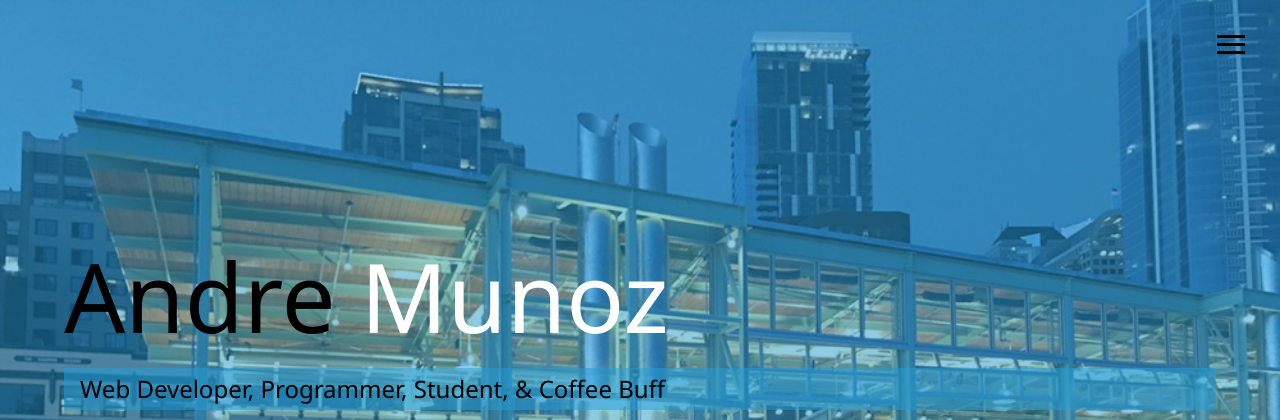
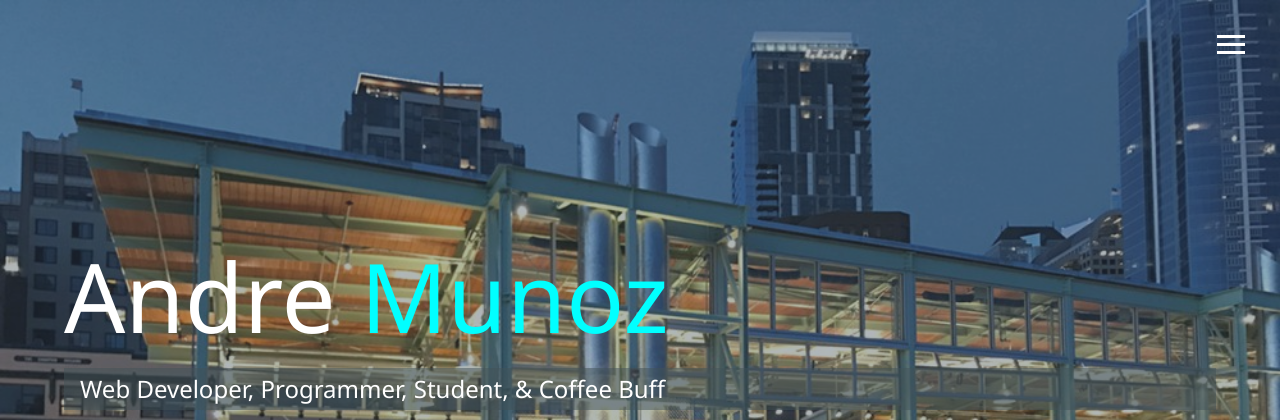
Before and after one commit to Mobius001/modern_portfolio, a website: page dist/index.html in a window 1280 px wide. Shown: the top 420 px of the page. Drawn offline with Linux system fonts and the light colour scheme.

Commit message:
updated homepage, figured out why new images were not loading, it was due to not using npm sass

```diff
--- a/scss/_config.scss
+++ b/scss/_config.scss
@@ -1,8 +1,8 @@
-$primary-color: #239ad1;
-$secondary-color: #ffffff;
+$primary-color: #3e4d53;
+$secondary-color: #01ffff;
 $show-home-image: true;
-$home-image: url("../dist/img/background.jpg");
-$background-opacity: 0.5;
+$home-image: url("../img/background.jpg");
+$background-opacity: 0.4;
 
 @mixin easeOut {
   transition: all 0.5s ease-out;
```
Also changed, not shown: dist/css/main.css, dist/index.html.
